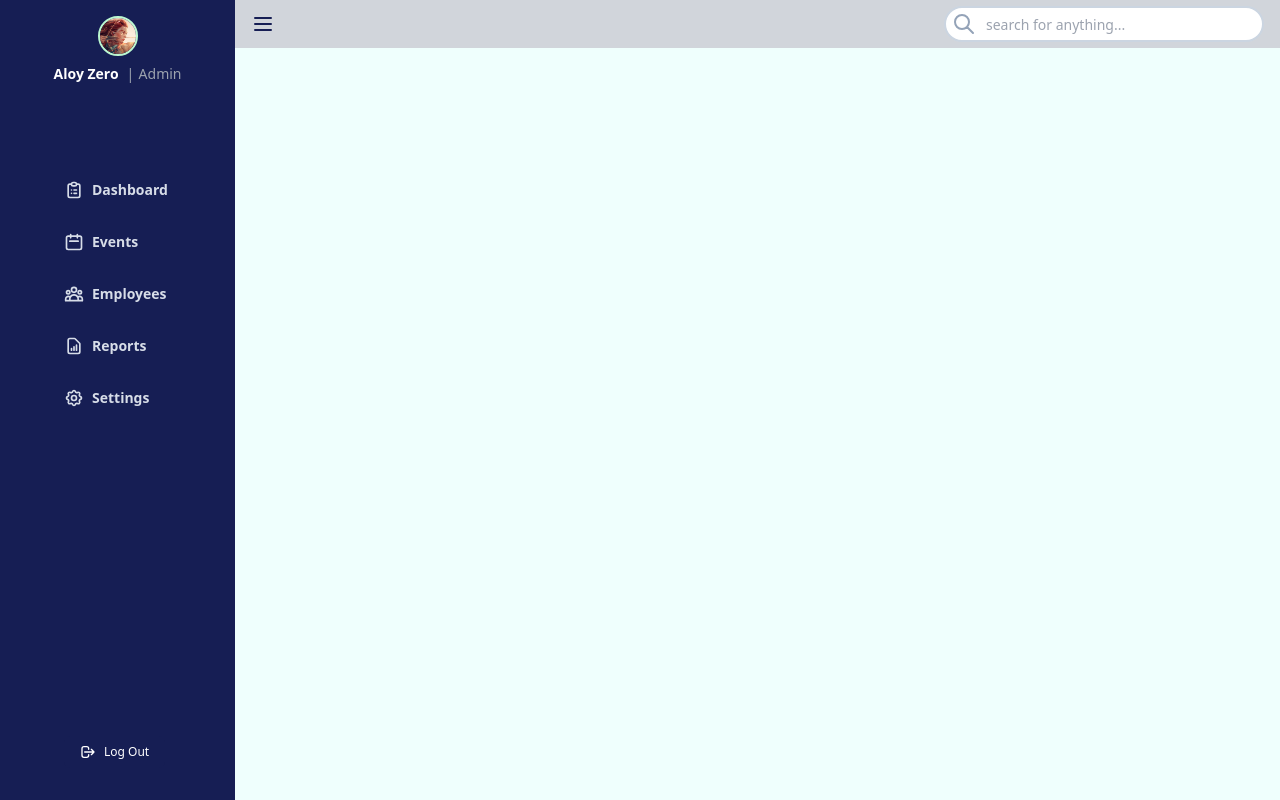
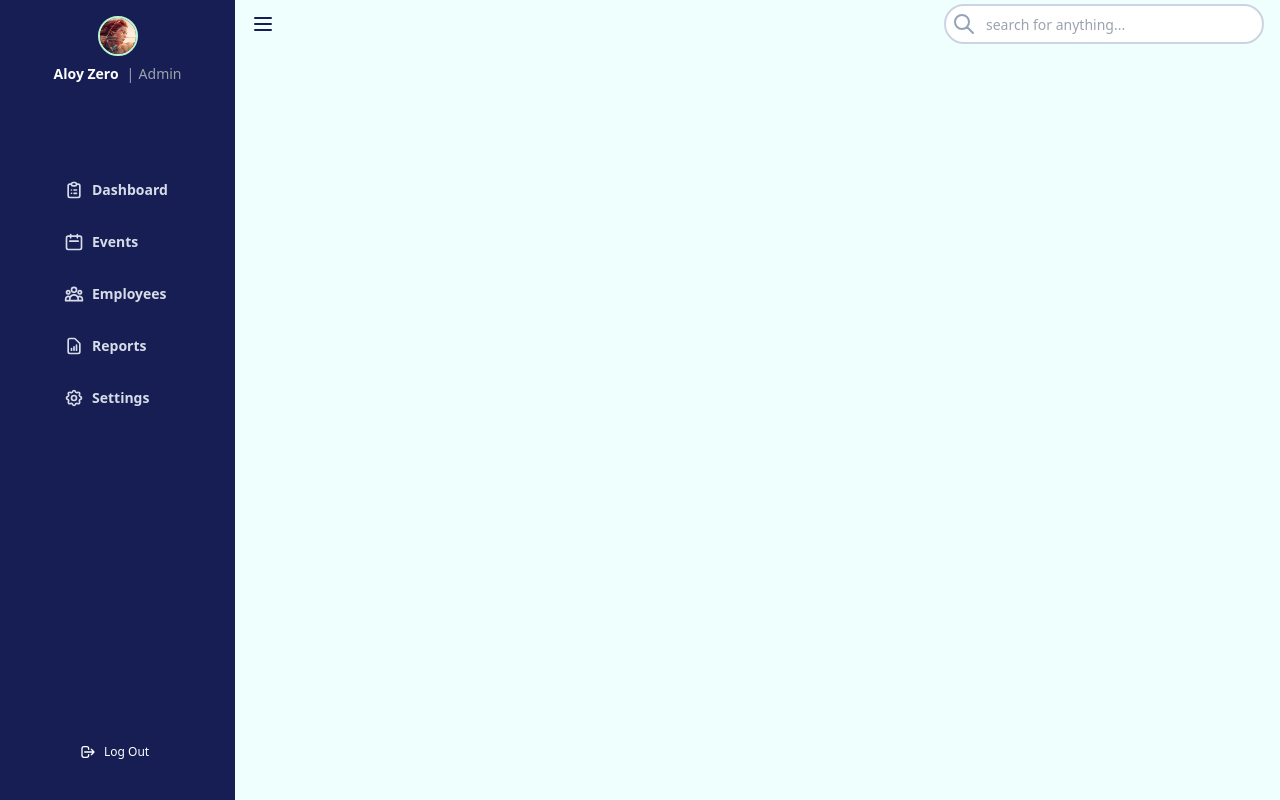
Before and after one commit to aguilanbon/mern-app, a React (Create React App) app: page /home in a window 1280 px wide. Built offline with nearby package versions, Linux system fonts and the light colour scheme.

Commit message:
remove bg of home top nav

```diff
--- a/src/pages/Home/TopBar.jsx
+++ b/src/pages/Home/TopBar.jsx
@@ -2,7 +2,7 @@ import React from 'react'
 
 function TopBar() {
   return (
-    <div className='w-full h-12 bg-gray-300'>
+    <div className='w-full h-12'>
         <div className='w-full h-full flex justify-between'>
             <div className='h-full flex justify-center items-center ml-4 cursor-pointer'>
                 <svg xmlns="http://www.w3.org/2000/svg" className="h-6 w-6 text-primary fill-slate-500" fill="none" viewBox="0 0 24 24" stroke="currentColor" strokeWidth={2}>
@@ -10,7 +10,7 @@ function TopBar() {
                 </svg>
             </div>
             <div className='h-full flex mr-4 items-center static'>
-                <input type="text" name="search" id="" className='h-8 md:w-80 py-4 px-10 text-sm border-2 rounded-full border-slate-300 bg-white' placeholder='search for anything...' />
+                <input type="text" name="search" id="" className='h-10 md:w-80 py-4 px-10 text-sm border-2 rounded-full border-slate-300 bg-white' placeholder='search for anything...' />
                 <svg xmlns="http://www.w3.org/2000/svg" className="h-6 w-6 text-slate-400 absolute ml-2" fill="none" viewBox="0 0 24 24" stroke="currentColor" strokeWidth={2}>
                     <path strokeLinecap="round" strokeLinejoin="round" d="M21 21l-6-6m2-5a7 7 0 11-14 0 7 7 0 0114 0z" />
                 </svg>
```
